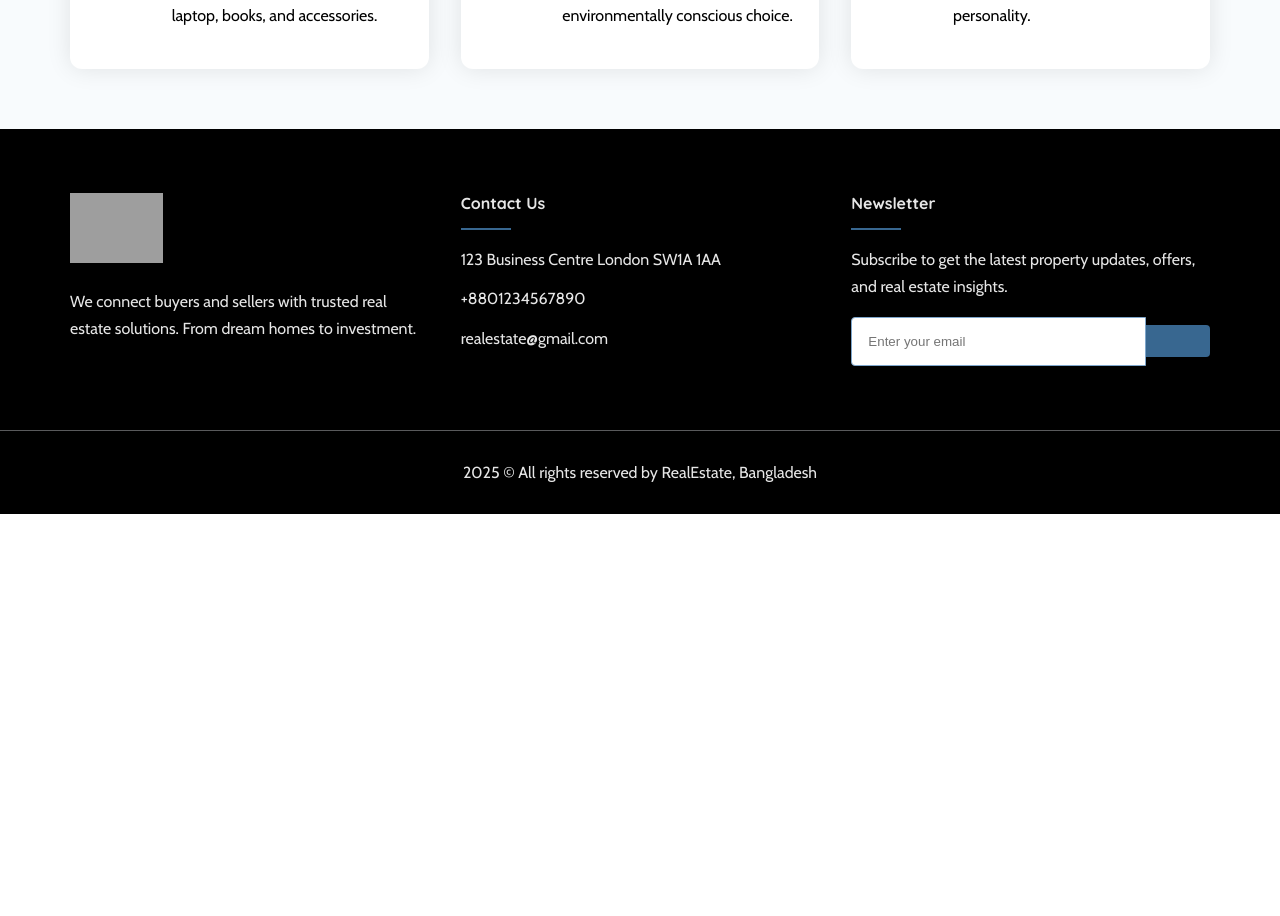
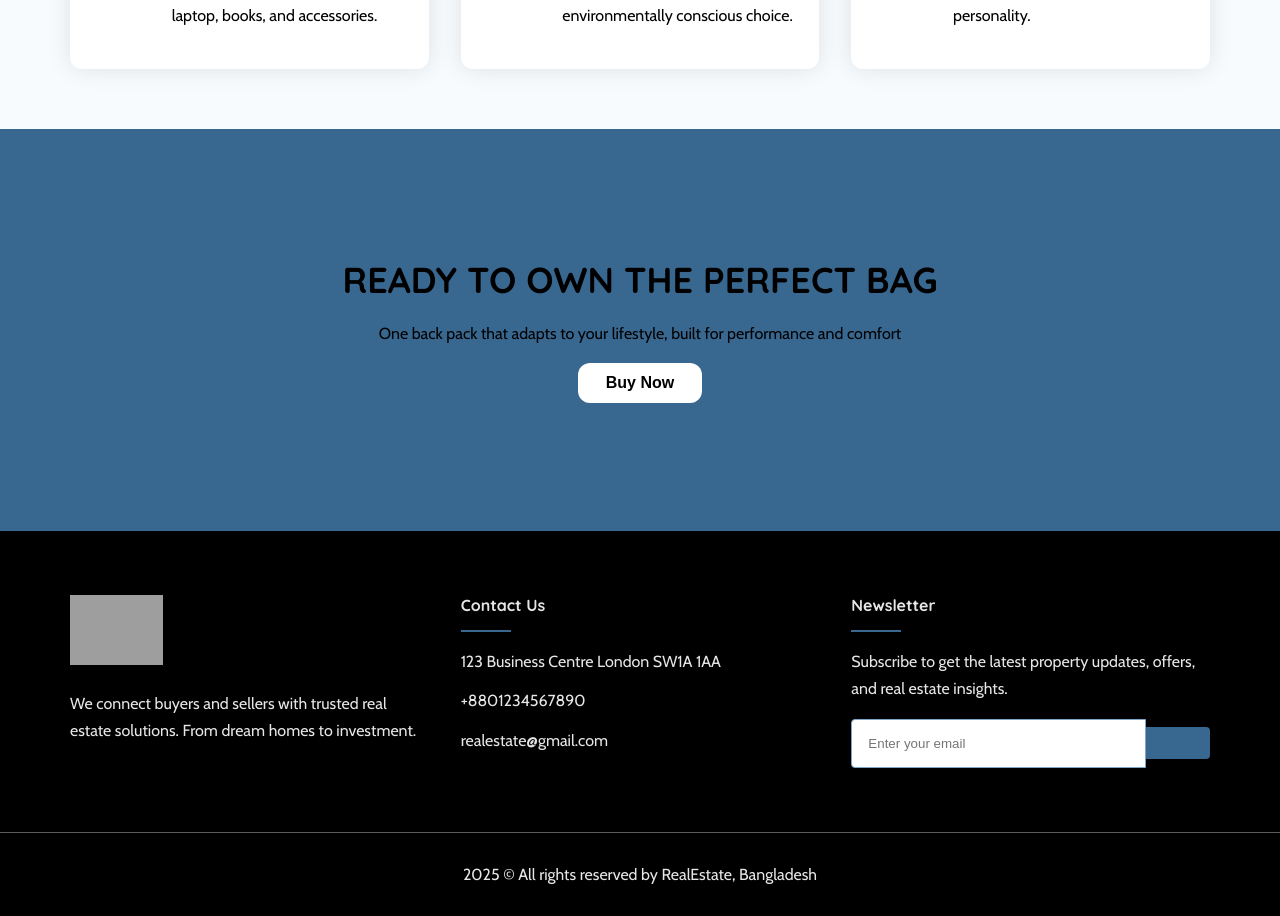
Before and after one commit to dev-nirob1/bagPoint, a Vue app: page / in a window 1280 px wide. Shown: the part 2120-3036 px from the top of the page. Before the commit the page ends 2634 px from the top, so only its background shows below. Built offline with nearby package versions, Linux system fonts and the light colour scheme; grey boxes are pictures that could not be loaded.

Commit message:
cta section

```diff
--- a/src/App.vue
+++ b/src/App.vue
@@ -2,6 +2,7 @@
 import FooterSection from './components/sections/FooterSection.vue';
 import NavbarSection from './components/sections/NavbarSection.vue';
 import AboutUs from './zems/Front/Components/Section/AboutUs.vue';
+import CtaSection from './zems/Front/Components/Section/CtaSection.vue';
 import FeatureSection from './zems/Front/Components/Section/FeatureSection.vue';
 import HeroSection from './zems/Front/Components/Section/HeroSection.vue';
 import WhyChooseUs from './zems/Front/Components/Section/WhyChooseUs.vue';
@@ -14,5 +15,6 @@ import WhyChooseUs from './zems/Front/Components/Section/WhyChooseUs.vue';
   <FeatureSection/>
   <!-- <AboutUs/> -->
   <WhyChooseUs/>
+  <CtaSection/>
   <FooterSection/>
 </template>
--- /dev/null
+++ b/src/zems/Front/Components/Section/CtaSection.vue
@@ -0,0 +1,19 @@
+<template>
+  <section class="cta bg-secondary flex-center">
+    <div class="cta-content">
+      <BaseTitle>READY TO OWN THE PERFECT BAG</BaseTitle>
+      <BaseParagraph>One back pack that adapts to your lifestyle, built for performance and comfort</BaseParagraph>
+      <BaseButton class="bg-white">Buy Now</BaseButton>
+    </div>
+  </section>
+</template>
+<style scoped>
+.cta {
+  padding: 8rem 0;
+  text-align: center;
+}
+.cta .btn {
+  color: var(--dark-color);
+  background: var(--white-color);
+}
+</style>
```
